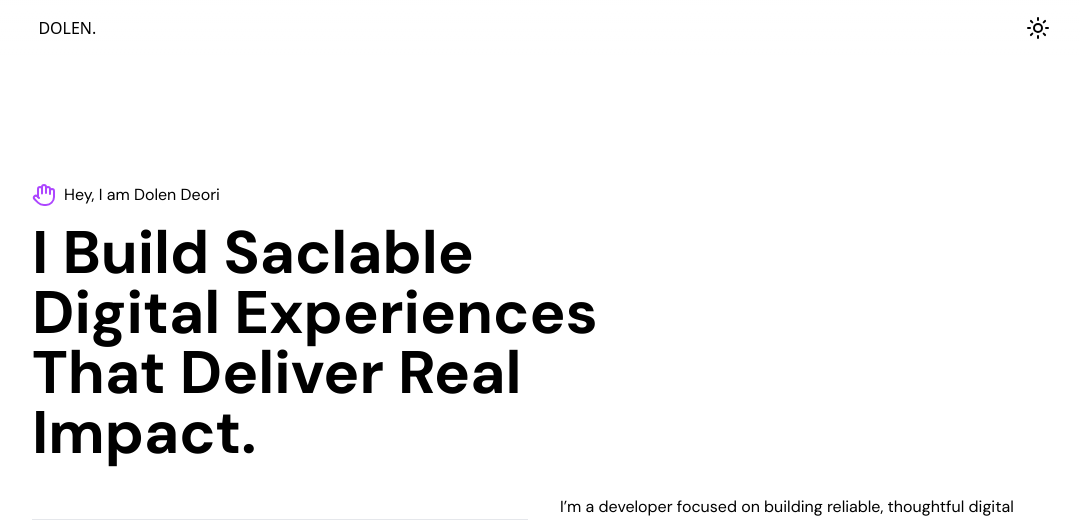
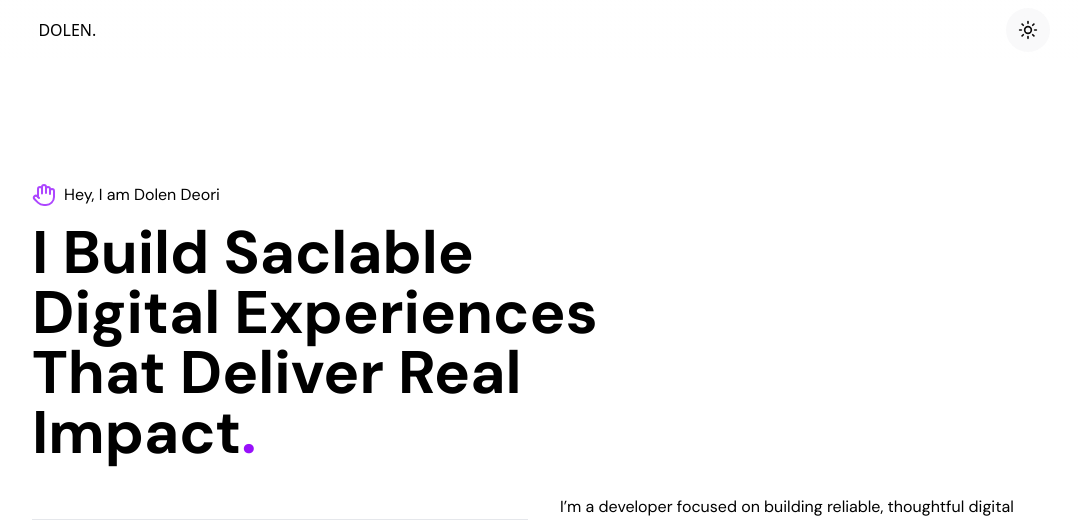
Before and after one commit to DolenDeori/dolendeori.github.io, a React (Vite) app: page / in a window 1280 px wide. Shown: the top 522 px of the page, without its empty margins (96-1176 px from the left). Built offline with nearby package versions, Linux system fonts and the light colour scheme.

Commit message:
feat: enhance navigation with dark mode toggle and animations; update home page for improved visuals

```diff
--- a/src/components/Dock.tsx
+++ b/src/components/Dock.tsx
@@ -1,5 +1,3 @@
-"use client";
-
 import {
   motion,
   MotionValue,
--- a/src/components/Navigation.tsx
+++ b/src/components/Navigation.tsx
@@ -1,16 +1,48 @@
-import { SunIcon } from "lucide-react";
+import { MoonIcon, SunIcon } from "lucide-react";
 import { Link } from "react-router";
+import { useState } from "react";
+import { motion, AnimatePresence } from "motion/react";
 
 const Navigation = () => {
+  const [darkMode, setDarkMode] = useState<boolean>(false);
   return (
-    <nav className="w-full p-2 py-4 bg-gradient-to-b from-white to-transparent md:border-b-gray-300 overflow-hidden fixed">
+    <nav className="w-full p-2 py-2 bg-gradient-to-b from-white 20% to-transparent 100% md:border-b-gray-300 overflow-hidden fixed">
       <div className="flex justify-between items-center w-[80%] mx-auto z-10">
         <div>
           <Link to="/">DOLEN.</Link>
         </div>
         <div>
-          <div className="cursor-pointer">
-            <SunIcon color="black" />
+          <div
+            onClick={() => {
+              setDarkMode(!darkMode);
+            }}
+            className="cursor-pointer text-dark p-3 bg-gray-100/50 rounded-full backdrop-blur-2xl overflow-hidden"
+          >
+            <AnimatePresence mode="wait">
+              {darkMode ? (
+                <motion.span
+                  key="moon"
+                  className="block"
+                  initial={{ y: 20, opacity: 0 }}
+                  animate={{ y: 0, opacity: 1 }}
+                  exit={{ y: 20, opacity: 0 }}
+                  transition={{ type: "spring", duration: 0.4 }}
+                >
+                  <MoonIcon size={20} />
+                </motion.span>
+              ) : (
+                <motion.span
+                  key="sun"
+                  className="block"
+                  initial={{ y: 20, opacity: 0 }}
+                  animate={{ y: 0, opacity: 1 }}
+                  exit={{ y: 20, opacity: 0 }}
+                  transition={{ type: "spring", duration: 0.4 }}
+                >
+                  <SunIcon size={20} />
+                </motion.span>
+              )}
+            </AnimatePresence>
           </div>
         </div>
       </div>
--- a/src/pages/Home.tsx
+++ b/src/pages/Home.tsx
@@ -9,14 +9,24 @@ const Home = () => {
     <main>
       <section className="flex justify-center items-center h-[100vh]">
         <div className="w-[100%] md:w-[80%] mx-4 lg:mx-auto font-dmSans ">
-          <motion.p className="flex gap-2 mb-4">
-            <span className="text-purple-500">
+          <motion.p className="flex gap-2 mb-4 items-center">
+            <motion.span
+              className="text-purple-500 origin-bottom"
+              animate={{ rotate: [10, -10, 10, -10, 0] }}
+              transition={{
+                repeat: Infinity,
+                repeatDelay: 2,
+                duration: 1,
+                ease: "easeInOut",
+              }}
+            >
               <HandIcon />
-            </span>
+            </motion.span>
             Hey, I am Dolen Deori
           </motion.p>
           <h1>
-            I Build Saclable Digital Experiences That Deliver Real Impact.
+            I Build Saclable Digital Experiences That Deliver Real Impact
+            <span className="text-purple-600">.</span>
           </h1>
 
           <div className="flex flex-col lg:flex-row lg:justify-between lg:items-center gap-4 lg:gap-8 mt-4 lg:mt-8 ">
```
